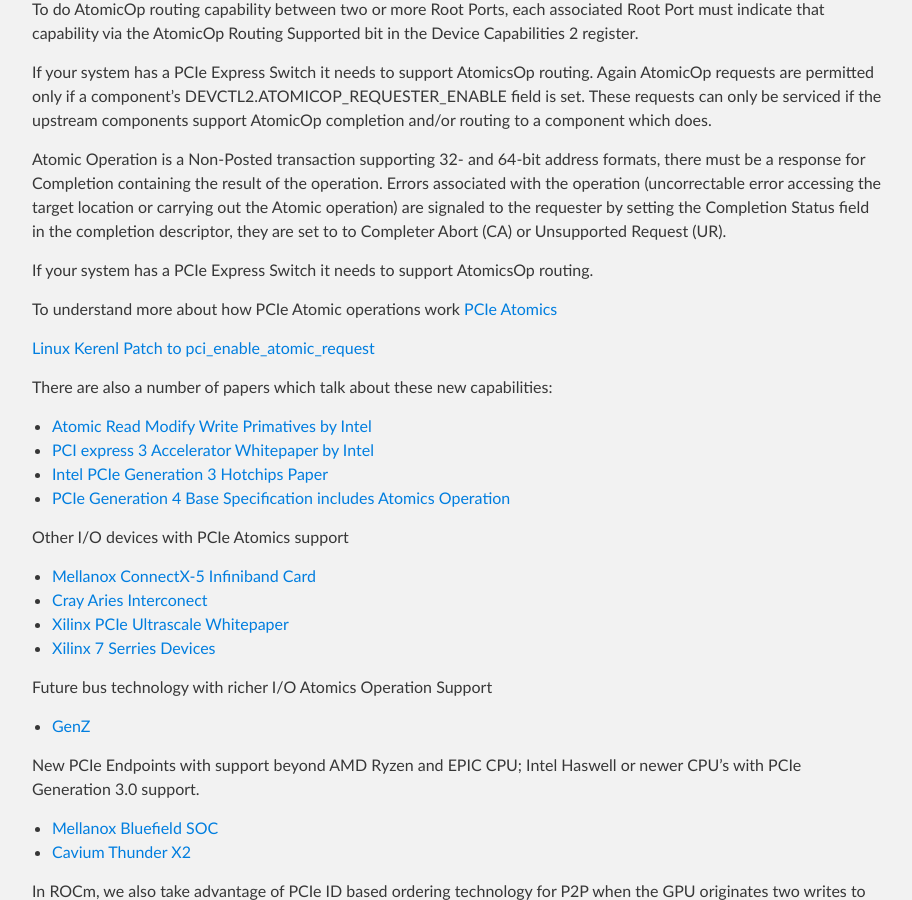
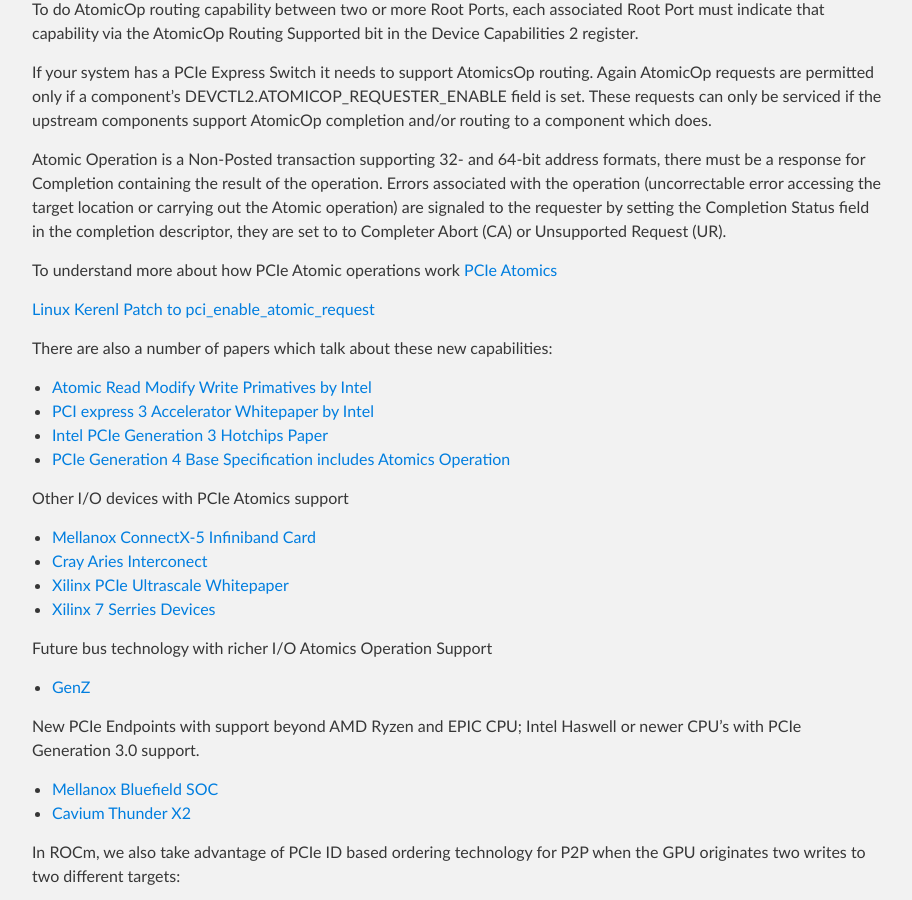
Before and after one commit to ROCm/ROCm.github.io, a Jekyll site: the page built from ROCmPCIeFeatures.md, in a window 1280 px wide and 900 px high, scrolled down 1059 px. Shown: the whole window, without its empty margins (183-1095 px from the left). Built offline with Jekyll 4.4.1, drawn with Linux system fonts in a browser that asks for light colours; our own code applies the rules of GitHub Pages for plain Markdown files.

Commit message:
Update ROCmPCIeFeatures.md

```diff
--- a/ROCmPCIeFeatures.md
+++ b/ROCmPCIeFeatures.md
@@ -22,8 +22,6 @@
 If your system has a PCIe Express Switch it needs to support AtomicsOp routing. Again AtomicOp requests are permitted only if a component's DEVCTL2.ATOMICOP_REQUESTER_ENABLE field is set. These requests can only be serviced if the upstream components support AtomicOp completion and/or routing to a component which does.
 
 Atomic Operation is a Non-Posted transaction supporting 32- and 64-bit address formats, there must be a response for Completion containing the result of the operation. Errors associated with the operation (uncorrectable error accessing the target location or carrying out the Atomic operation) are signaled to the requester by setting the Completion Status field in the completion descriptor, they are set to to Completer Abort (CA) or Unsupported Request (UR).
-
-If your system has a PCIe Express Switch it needs to support AtomicsOp routing.
 
 To understand more about how PCIe Atomic operations work  [PCIe Atomics](https://pcisig.com/sites/default/files/specification_documents/ECN_Atomic_Ops_080417.pdf)
 
```
